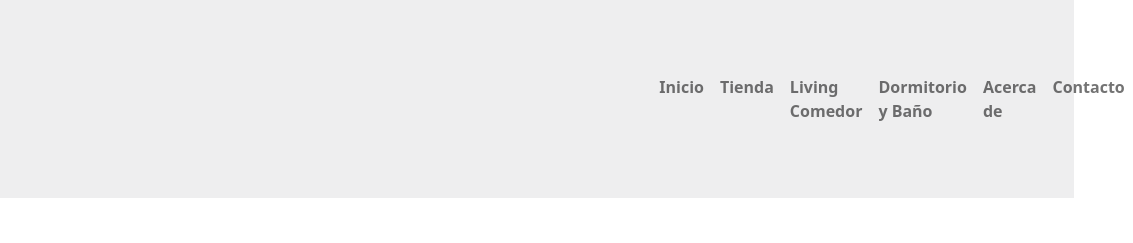
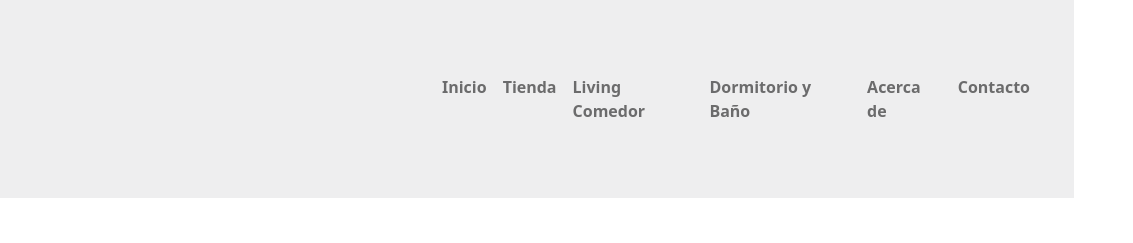
Before and after one commit to MarcosAndresSotelo/Proyecto-final---Marcos-Sotelo, a website: page pages/tienda.html in a window 1280 px wide. Shown: the top 243 px of the page, 206-1339 px from the left, 1133 px wide, since content can reach past the window. Drawn offline with nearby package versions, Linux system fonts and the light colour scheme.

Commit message:
arreglando liv y dor

```diff
--- a/pages/tienda.html
+++ b/pages/tienda.html
@@ -20,14 +20,16 @@
     <header class="navBg row">
         <nav class="navbar navbar-expand-lg navbar-light justify m-0">
             <div class="container-fluid d-flex p-6">
-                <a class="navbar-brand text-dark col-8 col-lg-8 p-3" href="../index.html"><img
-                        src="../assets/img/logo.png" alt="logo"></a>
+                <div class="col-8 col-lg-6 p-3">
+                    <a class="navbar-brand text-dark" href="../index.html"><img
+                            src="../assets/img/logo.png" alt="logo"></a>
+                </div>
                 <button class="navbar-toggler" type="button" data-bs-toggle="collapse"
                     data-bs-target="#navbarNavAltMarkup" aria-controls="navbarNavAltMarkup" aria-expanded="false"
                     aria-label="Toggle navigation">
                     <span class="navbar-toggler-icon"></span>
                 </button>
-                <div class="collapse navbar-collapse col-4 col-lg-4" id="navbarNavAltMarkup">
+                <div class="collapse navbar-collapse col-4 col-lg-6" id="navbarNavAltMarkup">
                     <div class="navbar-nav">
                         <a class="nav-link" aria-current="page" href="../index.html">Inicio</a>
                         <a class="nav-link" href="tienda.html">Tienda</a>
@@ -51,7 +53,8 @@
                         <img src="../assets/img/dormitorioybano.png" class="card-img-top" alt="dormitorio y baño">
                         <div class="card-body">
                             <h5 class="card-title">Dormitorio y Baño</h5>
-                            <p class="card-text">Encontrá las mejores toallas, toallones, batas, cortinas de baño y más.</p>
+                            <p class="card-text">Encontrá las mejores toallas, toallones, batas, cortinas de baño y más.
+                            </p>
                             <a href="dormitorioybano.html" class="btn btn-secondary botonTienda">COMPRAR</a>
                         </div>
                     </div>
@@ -59,7 +62,8 @@
                         <img src="../assets/img/livingcomedor.png" class="card-img-top" alt="living comedor">
                         <div class="card-body">
                             <h5 class="card-title">Living - Comedor</h5>
-                            <p class="card-text">Encontrá las mejores sábanas, acolchados, fundas, frazadas, almohadas y más</p>
+                            <p class="card-text">Encontrá las mejores sábanas, acolchados, fundas, frazadas, almohadas y
+                                más</p>
                             <a href="livingcomedor.html" class="btn btn-secondary botonTienda">COMPRAR</a>
                         </div>
                     </div>
```
Also changed, not shown: index.html (+4 -3 lines), pages/acercade.html (+5 -3 lines), pages/contacto.html (+5 -3 lines), pages/dormitorioybano.html (+7 -5 lines), pages/livingcomedor.html (+5 -3 lines).
